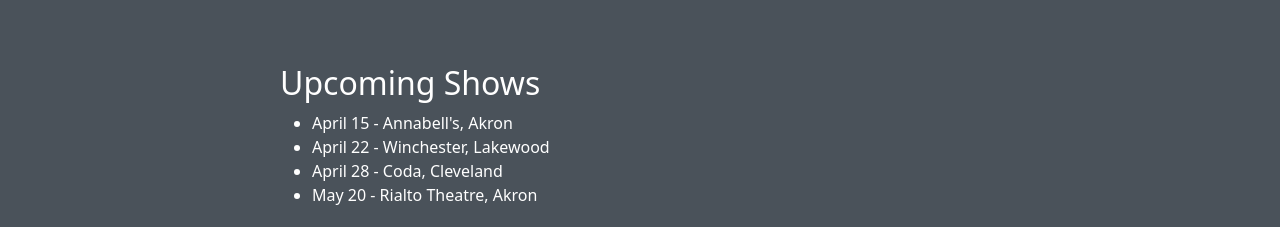
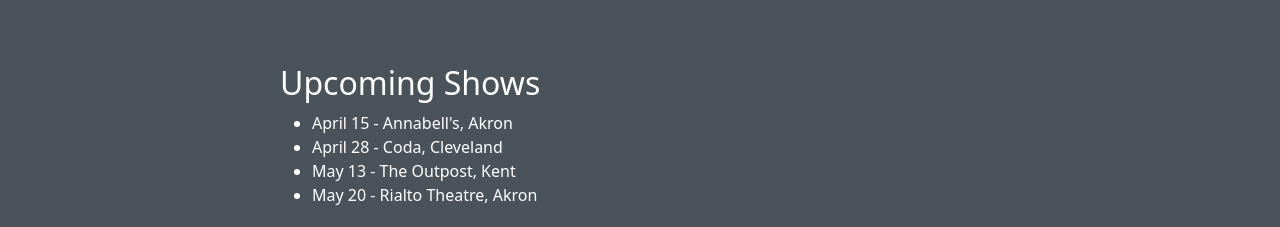
Before and after one commit to coryBove/theshoehornsmusic, a plain HTML site: page index.html in a window 1280 px wide. Shown: the part 1120-1347 px from the top of the page. Drawn offline with nearby package versions, Linux system fonts and the light colour scheme.

Commit message:
Update index.html

```diff
--- a/index.html
+++ b/index.html
@@ -77,8 +77,8 @@
                         <h2>Upcoming Shows</h2>
                         <ul>
                             <li>April 15 - Annabell's, Akron</li>
-                            <li>April 22 - Winchester, Lakewood</li>
                             <li>April 28 - Coda, Cleveland</li>
+                            <li>May 13 - The Outpost, Kent</li>
                             <li>May 20 - Rialto Theatre, Akron</li>
                         </ul>
                         <h2>Past shows</h2>
```
